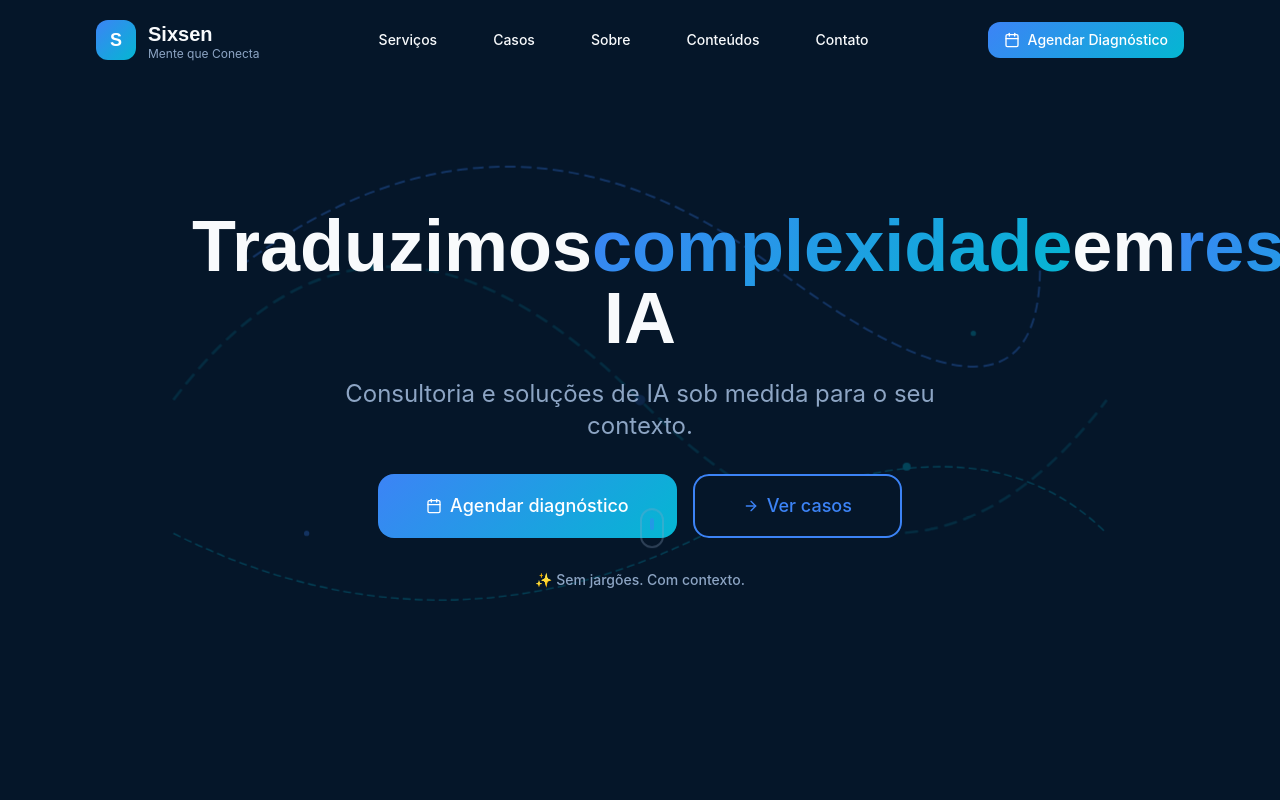
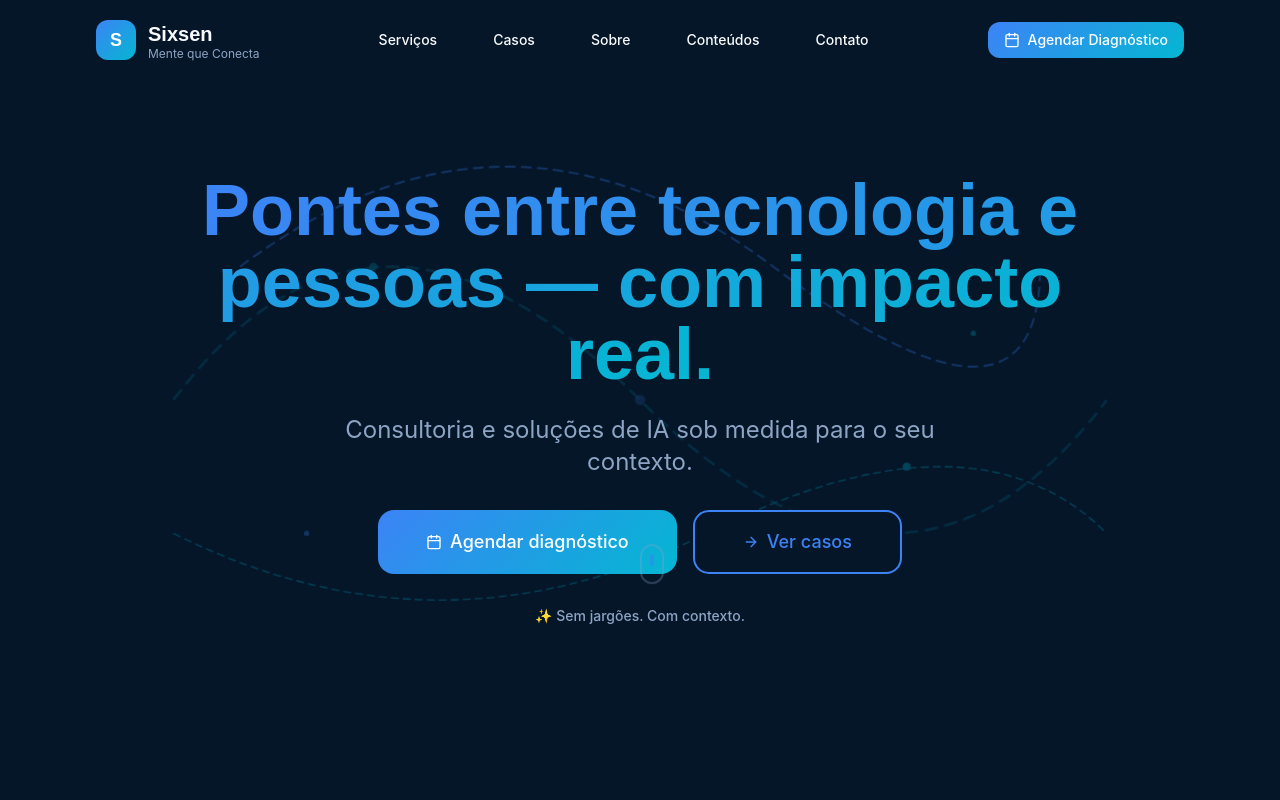
Before and after one commit to KistVictor/Sixsen, a React (Vite) app: page / in a window 1280 px wide. Shown: the top 800 px of the page. Built offline with nearby package versions, Linux system fonts and the light colour scheme.

Commit message:
Code edited in Lovable Code Editor
Edited UI in Lovable

```diff
--- a/src/components/sections/Hero.tsx
+++ b/src/components/sections/Hero.tsx
@@ -42,15 +42,9 @@ const Hero = ({
         <div className="max-w-4xl mx-auto text-center">
           {/* Main Headline */}
           <h1 className="font-space font-bold text-4xl md:text-5xl lg:text-6xl xl:text-7xl leading-tight mb-6">
-            Traduzimos
             <span className="text-gradient animate-fade-in-up">
-              complexidade
+              {headlines[activeHeadline]}
             </span>
-            em
-            <span className="text-gradient animate-fade-in-up">
-              resultado
-            </span>
-             com IA
           </h1>
 
           {/* Subheadline */}
```
